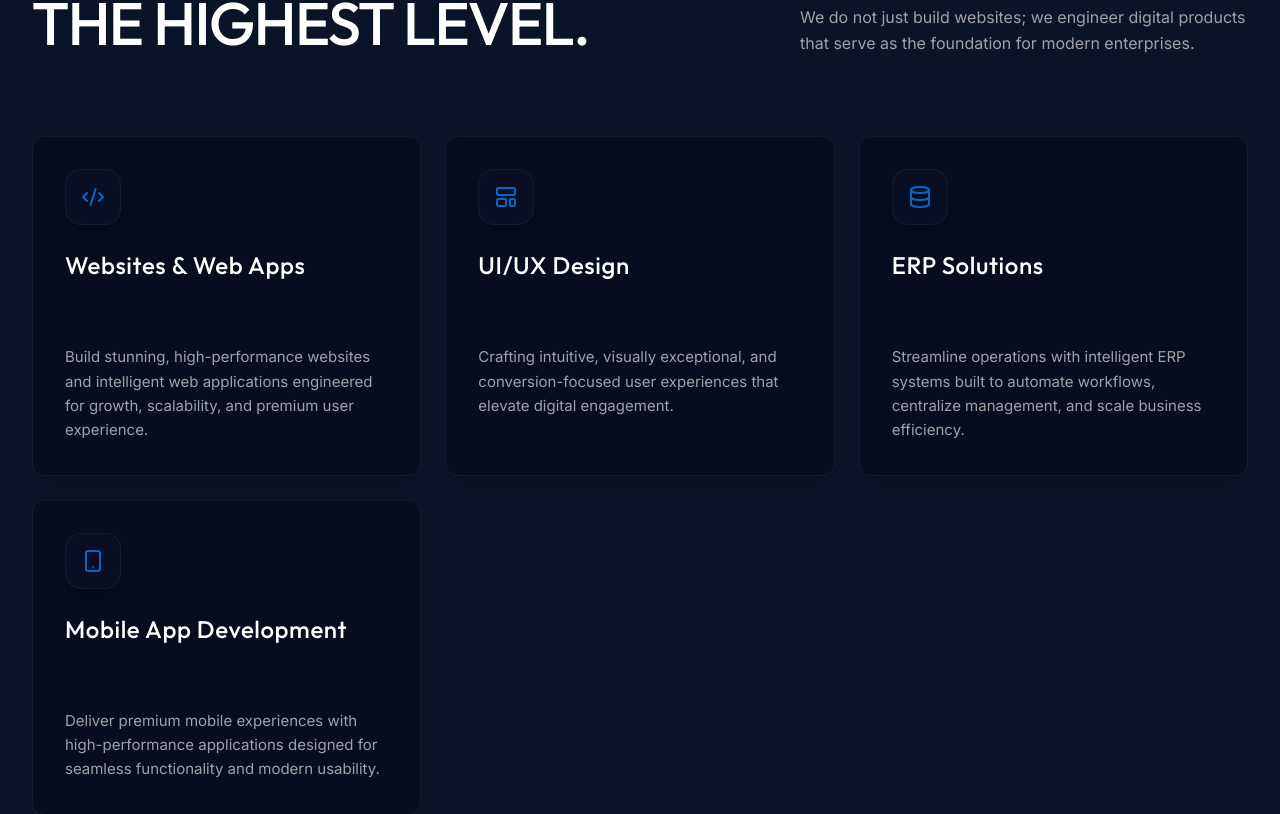
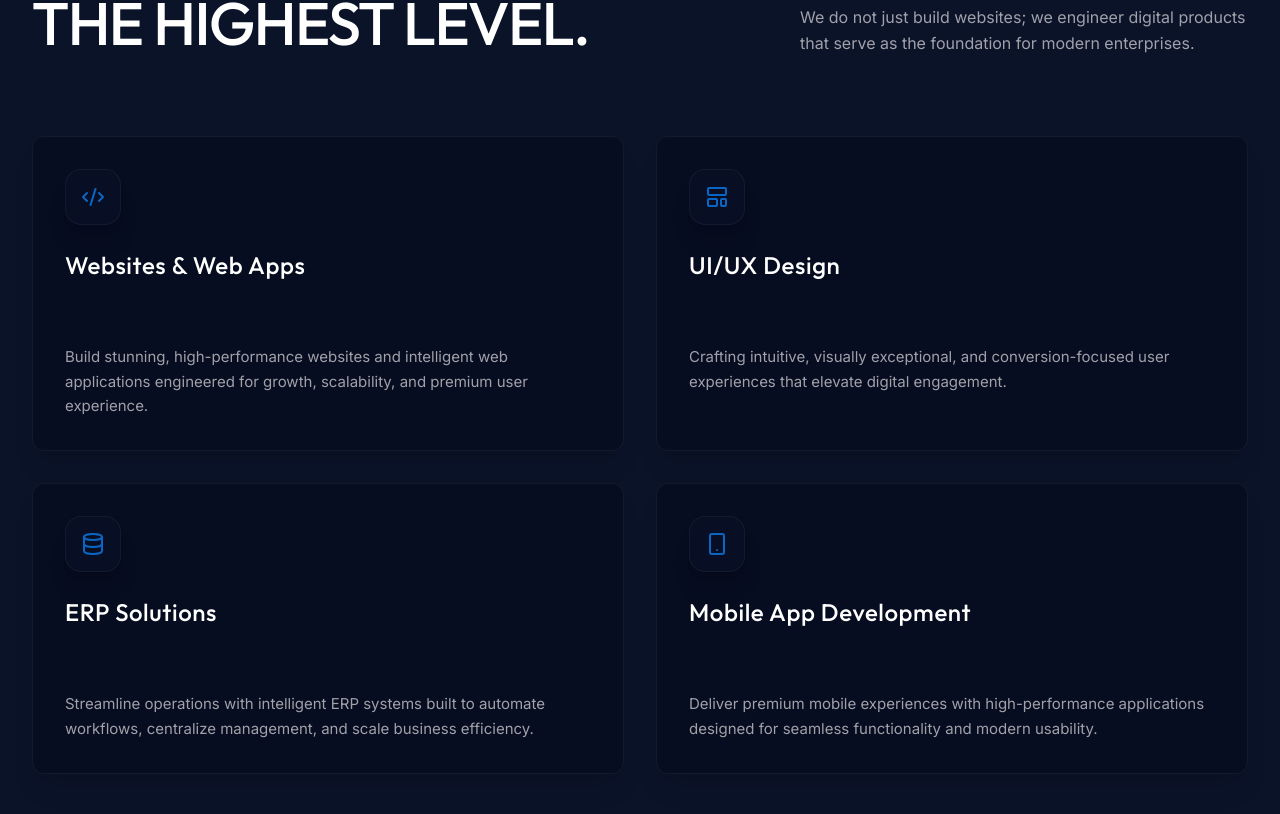
Before and after one commit to maximjr/Einort-Solutions, a React (Vite) app: page / in a window 1280 px wide. Shown: the part 1386-2200 px from the top of the page. Built offline with nearby package versions, Linux system fonts and the light colour scheme; no server answers.

Commit message:
Add files via upload

```diff
--- a/src/features/home/Services.tsx
+++ b/src/features/home/Services.tsx
@@ -62,7 +62,7 @@
           </FadeUp>
         </div>
 
-        <div className="grid grid-cols-1 md:grid-cols-2 lg:grid-cols-3 gap-6">
+        <div className="grid grid-cols-1 md:grid-cols-2 gap-8">
           {services.map((service, index) => (
             <FadeUp key={index} delay={0.1 * index}>
               <Card className="h-full bg-background/50 border-white/5 hover:border-white/10 hover:bg-background/80 transition-all duration-500 group">
```
